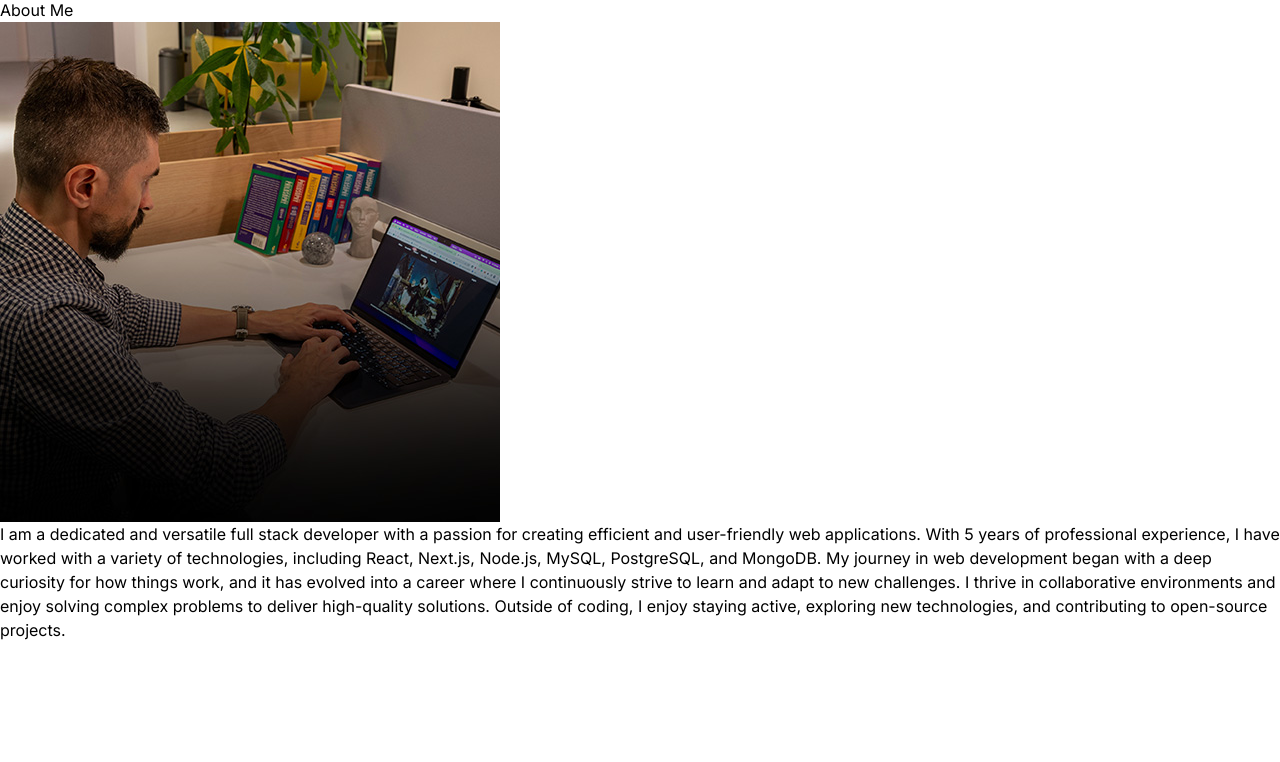
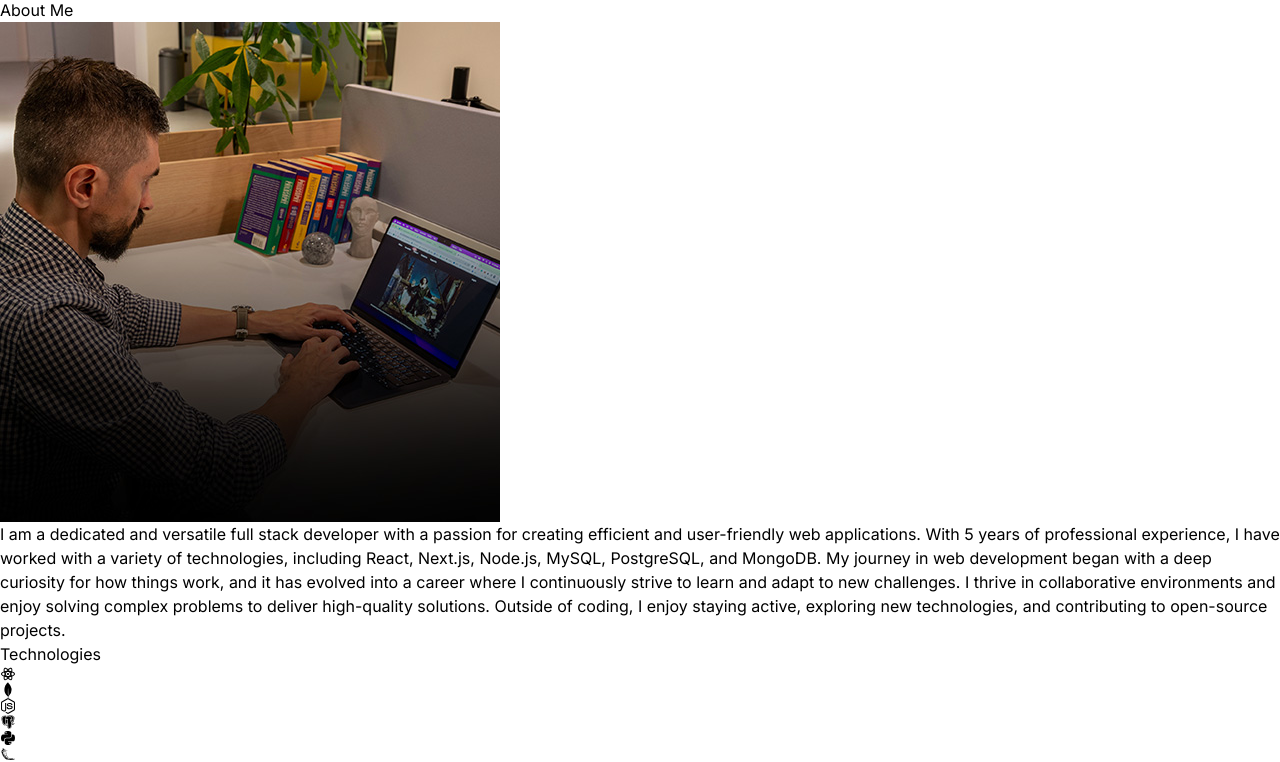
Before and after one commit to saicharan293/Portfolio, a React (Vite) app: page / in a window 1280 px wide. Shown: the part 756-1518 px from the top of the page. Before the commit the page ends 1398 px from the top, so only its background shows below. Built offline with nearby package versions, Linux system fonts and the light colour scheme.

Commit message:
Technologies page added

```diff
--- a/src/App.jsx
+++ b/src/App.jsx
@@ -2,6 +2,7 @@ import React from 'react'
 import Navbar from './components/Navbar'
 import Hero from './components/Hero'
 import About from './components/About'
+import Technologies from './components/Technologies'
 
 const App = () => {
   return (
@@ -14,6 +15,7 @@ const App = () => {
         <Navbar />
         <Hero />
         <About />
+        <Technologies />
       </div>
     </div>
   )
--- /dev/null
+++ b/src/components/Technologies.jsx
@@ -0,0 +1,35 @@
+import React from 'react'
+import { BiLogoFlask, BiLogoPostgresql } from 'react-icons/bi'
+import { FaNodeJs, FaPython } from 'react-icons/fa'
+import { RiReactjsLine } from 'react-icons/ri'
+import { SiMongodb } from 'react-icons/si'
+
+const Technologies = () => {
+  return (
+    <div className='border-b border-neutral-800 pb-24'>
+        <h2 className='my-20 text-center text-4xl'>Technologies</h2>
+        <div className="flex flex-wrap items-center justify-center gap-4">
+            <div className="rounded-2xl border-4 border-neutral-800 p-4">
+                <RiReactjsLine className='text-7xl text-cyan-400'/>
+            </div>
+            <div className="rounded-2xl border-4 border-neutral-800 p-4">
+                <SiMongodb className='text-7xl text-green-500'/>
+            </div>
+            <div className="rounded-2xl border-4 border-neutral-800 p-4">
+                <FaNodeJs className='text-7xl text-green-500'/>
+            </div>
+            <div className="rounded-2xl border-4 border-neutral-800 p-4">
+                <BiLogoPostgresql className='text-7xl text-sky-700'/>
+            </div>
+            <div className="rounded-2xl border-4 border-neutral-800 p-4">
+                <FaPython className='text-7xl text-[#3f7baa]'/>
+            </div>
+            <div className="rounded-2xl border-4 border-neutral-800 p-4">
+                <BiLogoFlask className='text-7xl text-gray-400'/>
+            </div>
+        </div>
+    </div>
+  )
+}
+
+export default Technologies
```
